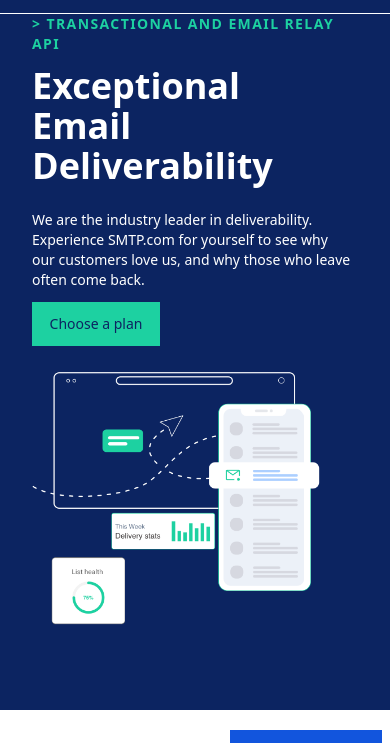
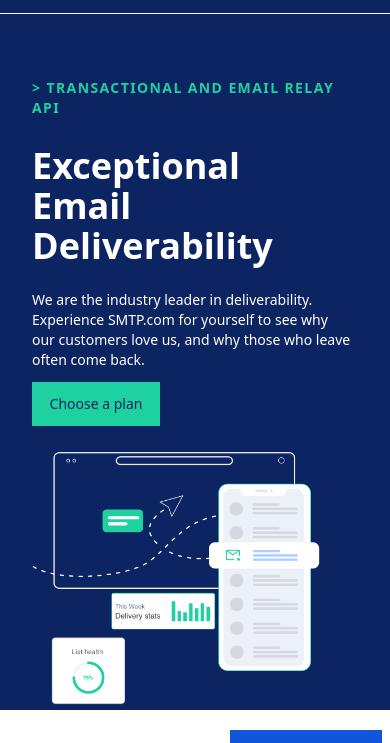
Before and after one commit to Shinnzy/smtp.com-replica, a website: page src/index.html in a window 390 px wide. Shown: the part 50-793 px from the top of the page. Drawn offline with Linux system fonts and the light colour scheme.

Commit message:
smtp front page changes done

```diff
--- a/src/index.html
+++ b/src/index.html
@@ -55,10 +55,10 @@
       </div>
     </div>
     <section class="md:h-[120lvh] h-[90lvh] md:py-48 py-16 bg-global-blue">
-      <div class="flex md:flex-row flex-col md:px-40 px-8 justify-between">
-        <div class="md:w-96 w-[95%] items-center">
-          <p class="text-global-green text-sm font-semibold tracking-widest">> TRANSACTIONAL AND EMAIL RELAY API</p>
-          <p class="md:text-3xl text-4xl font-semibold py-3 text-white  ">
+      <div class="flex md:flex-row flex-col md:px-40 px-8 justify-between ">
+        <div class="md:w-96 w-[95%] items-center ">
+          <p class="text-global-green text-sm font-semibold tracking-widest mt-16 md:mt-0">> TRANSACTIONAL AND EMAIL RELAY API</p>
+          <p class="md:text-3xl text-4xl font-semibold py-3 text-white mt-4 md:mt-0 w-[70%] ">
             Exceptional Email Deliverability
           </p>
           <p class="py-3 text-white text-sm w-80" >
```
Also changed, not shown: src/dist/output.css.
